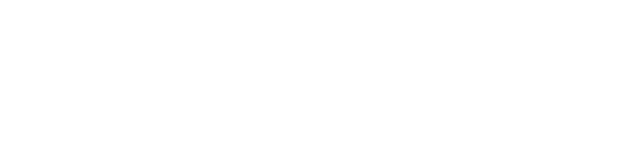
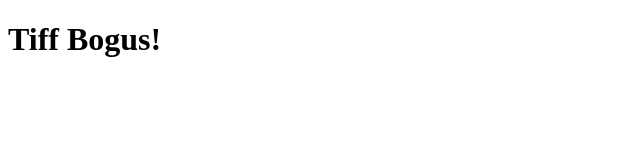
Before and after one commit to tiffbogus/aboutme, a plain HTML site: page aboutme.html in a window 1280 px wide. Shown: the whole page, without its empty margins (0-640 px from the left). Drawn offline with Linux system fonts and the light colour scheme.

Commit message:
Add header to webpage.

```diff
--- a/aboutme.html
+++ b/aboutme.html
@@ -3,4 +3,7 @@
   <head>
     <title>About Me!</title>
   </head>
+
+  <body>
+    <h1>Tiff Bogus!</h1>
 </html>
```
